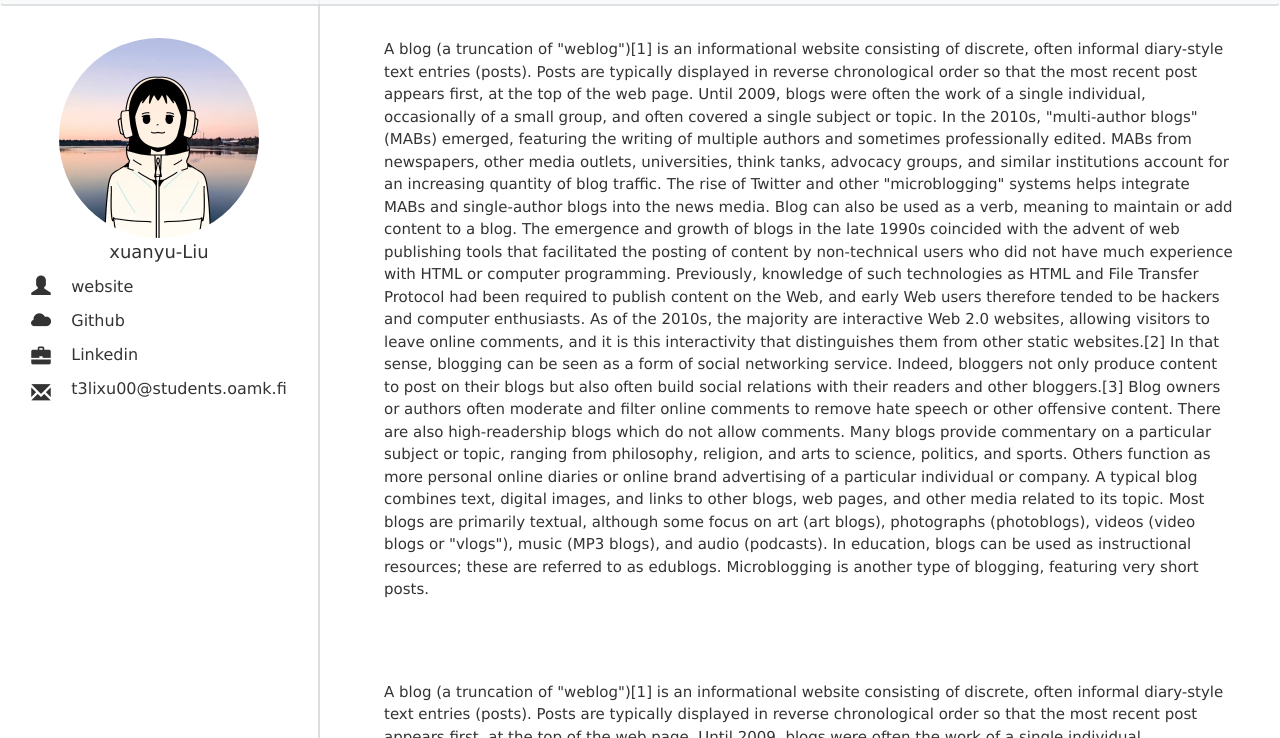
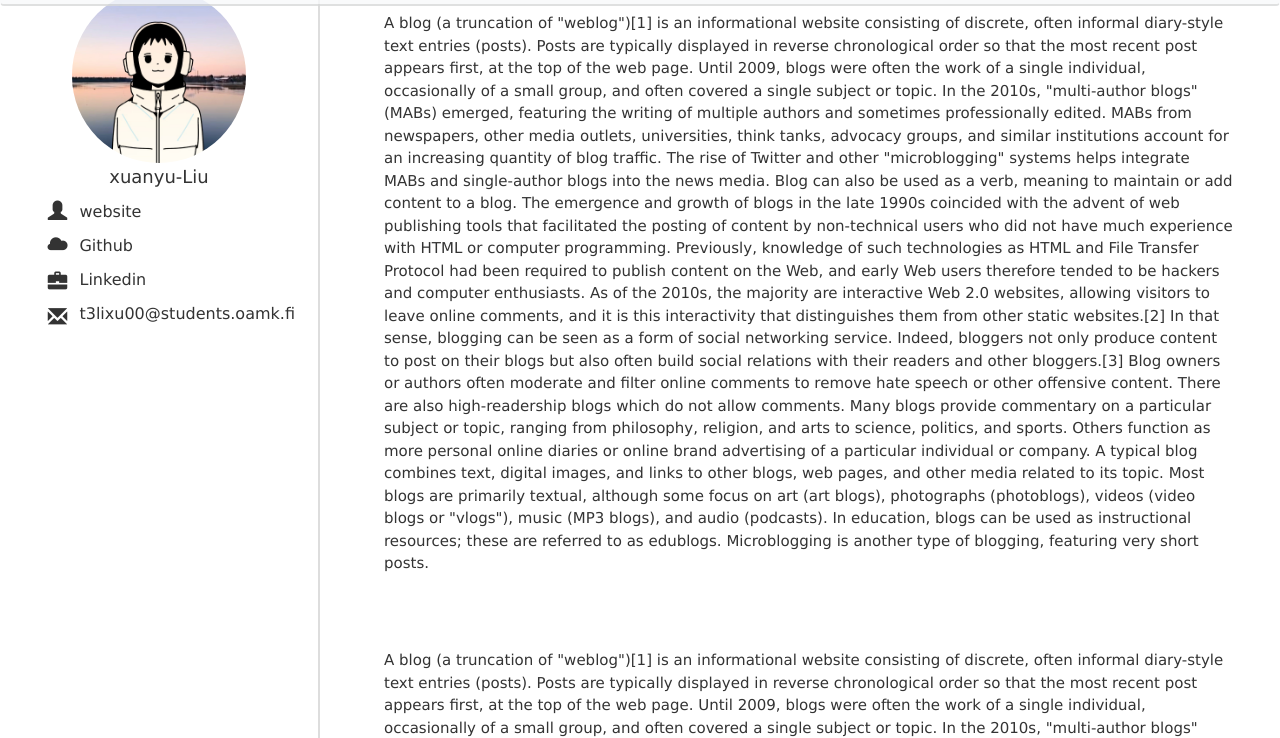
Before and after one commit to xuanyu2003/xuanyu2003.github.io, a plain HTML site: page index.html in a window 1280 px wide. Shown: the part 62-800 px from the top of the page. Drawn offline with nearby package versions, Linux system fonts and the light colour scheme.

Commit message:
percent change

```diff
--- a/test-site/styles/index.css
+++ b/test-site/styles/index.css
@@ -22,12 +22,12 @@
   height: 100%; /* Set the height as needed */
 }
 .square-image {
-  width: 200px; /* Set the width as needed */
-  height: 200px; /* Set the height as needed */
+  width: 55%; /* Set the width as needed */
+  height: 55%; /* Set the height as needed */
   object-fit: cover; /* Crops the image while maintaining aspect ratio */
 }
 .image{
-  margin-top: 5pc;
+  margin-top: 15%;
   text-align: center;
 }
 
@@ -40,11 +40,12 @@
 font-size: large;
 }
 .contect-icon{
+margin-left: 15%;
 text-align: left;
-width: 20px;
+width: 5%;
 }
 .icon-size{
-font-size: 19.5px
+font-size: 130%
 }
 .contect-text{
 size: 180px;
@@ -55,7 +56,7 @@ font-size: medium;
 .contact-container {
 display: flex;
 align-items:start;
-gap:20px; /* Adjust the gap between contact-icon and contact-text */
+gap:5%;
 }
 
 
@@ -73,7 +74,7 @@ gap:20px; /* Adjust the gap between contact-icon and contact-text */
 .blog-test{
   height: fit-content;
   text-align:left;
-  margin-top: 5pc;
+  margin-top: 7%;
   word-wrap: break-word;
   width: 80%;
 
@@ -90,7 +91,7 @@ gap:20px; /* Adjust the gap between contact-icon and contact-text */
   top: 0;
   bottom: 0;
   overflow-x: hidden;
-  padding-top: 20px;
+  padding: top 5%;;
   /* border: 1px solid #000;  */
   display: flex;
 }
@@ -105,8 +106,9 @@ gap:20px; /* Adjust the gap between contact-icon and contact-text */
   width: 25%;
   overflow-y: auto;
   align-self: start;
-  top: 61.6px;
+  top: 8.9%;
   border-right:2px solid  #6c6c6c3a;
+  border-top:2px solid  #6c6c6c3a;
 }
 .right-div {
   margin-left: 25%;
--- a/test-site/styles/photo.css
+++ b/test-site/styles/photo.css
@@ -10,12 +10,6 @@
 }
 .nar-broader{
   border-bottom:2px solid #6c6c6c3a;
-}
-
-.fifthphoto-size{
-  max-width: 1000px;
-  max-height: 500px;
-
 }
 
 @media (min-width: 1000px) {
```
Also changed, not shown: photo.html (+0 -12 lines).
